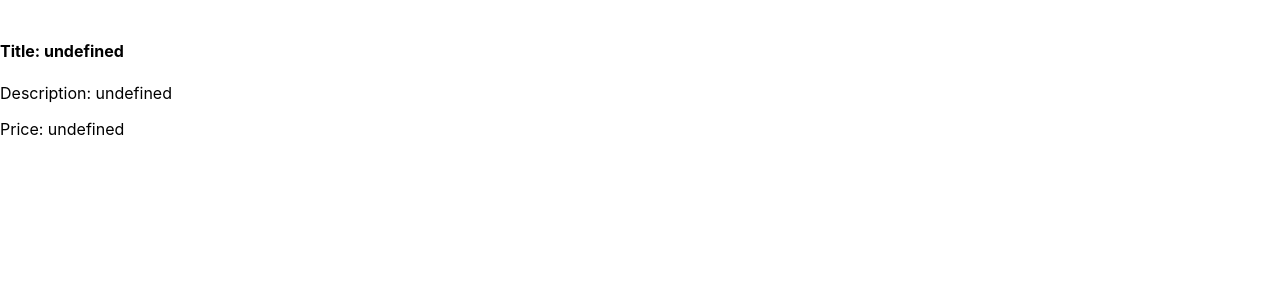
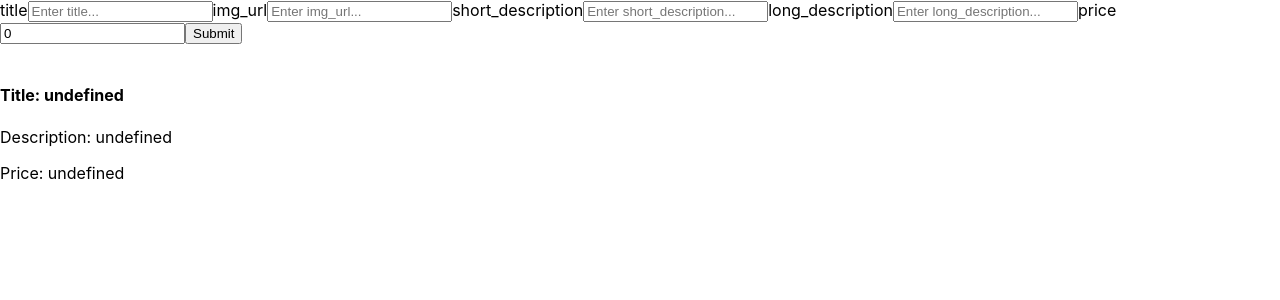
Before and after one commit to wjb108/Bazar, a React (Create React App) app in the folder client/: page /items/new in a window 1280 px wide. Shown: the top 300 px of the page. Built offline with nearby package versions, Linux system fonts and the light colour scheme; no server answers.

Commit message:
stopping point

```diff
--- a/client/src/App.js
+++ b/client/src/App.js
@@ -3,12 +3,14 @@ import { useState, useEffect } from "react";
 import {
   getItems,
   getItem,
-  createItem,
+  postItem,
   updatedItem,
   deleteItem,
 } from "./services/items";
 import ItemsGallery from "./screens/ItemsGallery/ItemsGallery";
 import ItemDetail from "./screens/ItemDetail/ItemDetail.jsx";
+import ItemCreate from "./screens/ItemCreate/ItemCreate.jsx";
+import UserProfile from "./screens/UserProfile/UserProfile.jsx";
 function App() {
   const [allItems, setAllItems] = useState([]);
   const history = useHistory();
@@ -28,8 +30,14 @@ function App() {
       <Route exact path="/items">
         <ItemsGallery allItems={allItems} />
       </Route>
+      <Route exact path="/items/new">
+        <ItemCreate />
+      </Route>
       <Route path="/items/:id">
         <ItemDetail />
+      </Route>
+      <Route exact path="/users/:id">
+        <UserProfile />
       </Route>
     </div>
   );
--- a/client/src/screens/ItemCreate/ItemCreate.jsx
+++ b/client/src/screens/ItemCreate/ItemCreate.jsx
@@ -1,5 +1,100 @@
-import React from "react";
+import "./ItemCreate.css";
+import { useParams, useHistory } from "react-router-dom";
+import { useEffect, useState } from "react";
+import { postItem } from "../../services/items";
 
 export default function ItemCreate() {
-  return <div>Item Create Blank</div>;
+  const [formData, setFormData] = useState({
+    title: "",
+    short_description: "",
+    long_description: "",
+    img_url: "",
+    price: 0,
+  });
+
+  const history = useHistory();
+
+  const { title, short_description, long_description, img_url, price } =
+    formData;
+
+  // useEffect(() => {
+  //   createItem();
+  // }, []);
+
+  // const createItem = async () => {
+  //   const newItem = await postItem(formData);
+  //   console.log(newItem);
+  //   setFormData(newItem);
+  // };
+
+  const handleChange = (event) => {
+    let { name, value } = event.target;
+    setFormData((prevFormData) => ({
+      ...prevFormData,
+      [name]: value,
+    }));
+  };
+
+  const handleSubmit = async (e) => {
+    e.preventDefault();
+    const newItem = await postItem(formData);
+    console.log(newItem);
+    setFormData(newItem);
+    // await signUpUser(userInput);
+    // let res = await signInUser({
+    //   username: userInput.username,
+    //   password: userInput.password,
+    // });
+    // props.setCurrentUser(res.payload);
+    // props.setToggle((prevState) => !prevState);
+    history.push("/items");
+  };
+
+  return (
+    <div>
+      <form onSubmit={handleSubmit}>
+        <label>title</label>
+        <input
+          type="text"
+          name="title"
+          value={title}
+          placeholder="Enter title..."
+          onChange={handleChange}
+        />
+        <label>img_url</label>
+        <input
+          type="text"
+          name="img_url"
+          value={img_url}
+          placeholder="Enter img_url..."
+          onChange={handleChange}
+        />
+        <label>short_description</label>
+        <input
+          type="text"
+          name="short_description"
+          value={short_description}
+          placeholder="Enter short_description..."
+          onChange={handleChange}
+        />
+        <label>long_description</label>
+        <input
+          type="text"
+          name="long_description"
+          value={long_description}
+          placeholder="Enter long_description..."
+          onChange={handleChange}
+        />
+        <label>price</label>
+        <input
+          type="text"
+          name="price"
+          value={price}
+          placeholder="Enter price..."
+          onChange={handleChange}
+        />
+        <input type="submit"></input>
+      </form>
+    </div>
+  );
 }
--- /dev/null
+++ b/client/src/screens/UserProfile/UserProfile.jsx
@@ -0,0 +1,25 @@
+import { useParams, Link } from "react-router-dom";
+import { useEffect, useState } from "react";
+import { getUser } from "../../services/users";
+
+export default function UserProfile() {
+  const [userProfile, setUserProfile] = useState({});
+  const { id } = useParams();
+
+  useEffect(() => {
+    fetchUser();
+  }, []);
+
+  const fetchUser = async () => {
+    const user = await getUser(id);
+    console.log(user);
+    setUserProfile(user);
+  };
+  return (
+    <div>
+      <Link to="/items/new">
+        <button>Create New Item</button>
+      </Link>
+    </div>
+  );
+}
--- a/client/src/services/items.js
+++ b/client/src/services/items.js
@@ -18,7 +18,7 @@ export const getItem = async (id) => {
   }
 };
 
-export const createItem = async (itemData) => {
+export const postItem = async (itemData) => {
   try {
     let res = await api.post("/items", itemData);
     return res.data;
```
Also changed, not shown: client/src/screens/UserProfile/UserProfile.css (added).
